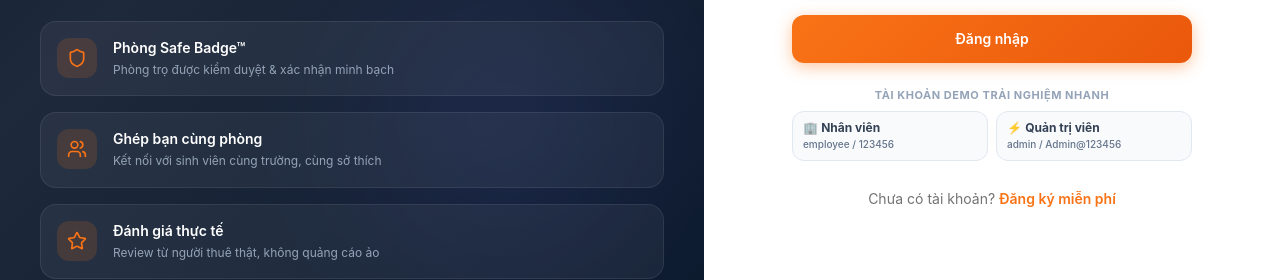
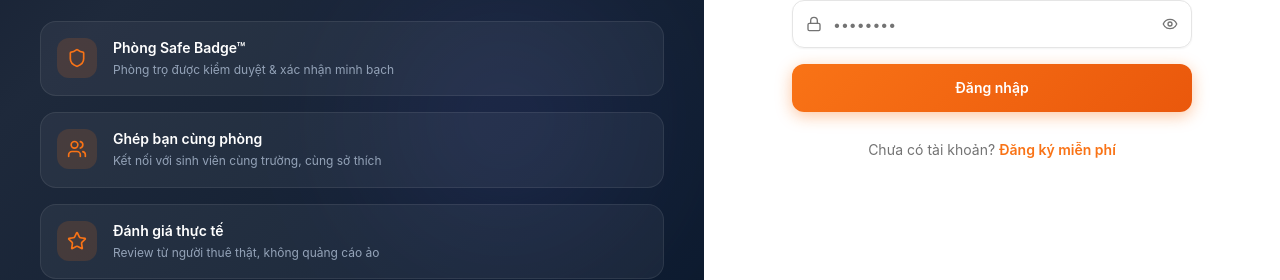
Before and after one commit to nhatminhk40-netizen/SmartStay, a React (Vite) app in the folder frontend/: page /login in a window 1280 px wide. Shown: the part 481-761 px from the top of the page. Built offline with nearby package versions, Linux system fonts and the light colour scheme; no server answers.

Commit message:
fix: remove quick demo credentials section from Login page

```diff
--- a/frontend/src/pages/Login.jsx
+++ b/frontend/src/pages/Login.jsx
@@ -63,11 +63,6 @@ export default function Login() {
     } finally {
       setLoading(false);
     }
-  };
-
-  const handleQuickLogin = (demoEmail, demoPassword) => {
-    setEmail(demoEmail);
-    setPassword(demoPassword);
   };
 
   const [showClientIdDialog, setShowClientIdDialog] = useState(false);
@@ -340,31 +335,6 @@ export default function Login() {
                 "Đăng nhập"
               )}
             </button>
-
-            {/* Quick Demo Credentials */}
-            <div className="pt-2">
-              <p className="text-[11px] font-bold text-slate-400 uppercase tracking-wider mb-2 text-center">
-                Tài khoản Demo trải nghiệm nhanh
-              </p>
-              <div className="grid grid-cols-2 gap-2 text-xs">
-                <button
-                  type="button"
-                  onClick={() => handleQuickLogin("employee@smartstay.vn", "123456")}
-                  className="px-2.5 py-2 rounded-xl border border-slate-200 bg-slate-50 hover:bg-slate-100 text-slate-700 font-medium transition text-left"
-                >
-                  🏢 <strong>Nhân viên</strong>
-                  <span className="block text-[10px] text-slate-500">employee / 123456</span>
-                </button>
-                <button
-                  type="button"
-                  onClick={() => handleQuickLogin("admin@smartstay.vn", "Admin@123456")}
-                  className="px-2.5 py-2 rounded-xl border border-slate-200 bg-slate-50 hover:bg-slate-100 text-slate-700 font-medium transition text-left"
-                >
-                  ⚡ <strong>Quản trị viên</strong>
-                  <span className="block text-[10px] text-slate-500">admin / Admin@123456</span>
-                </button>
-              </div>
-            </div>
           </form>
 
           {/* Register link */}
```
